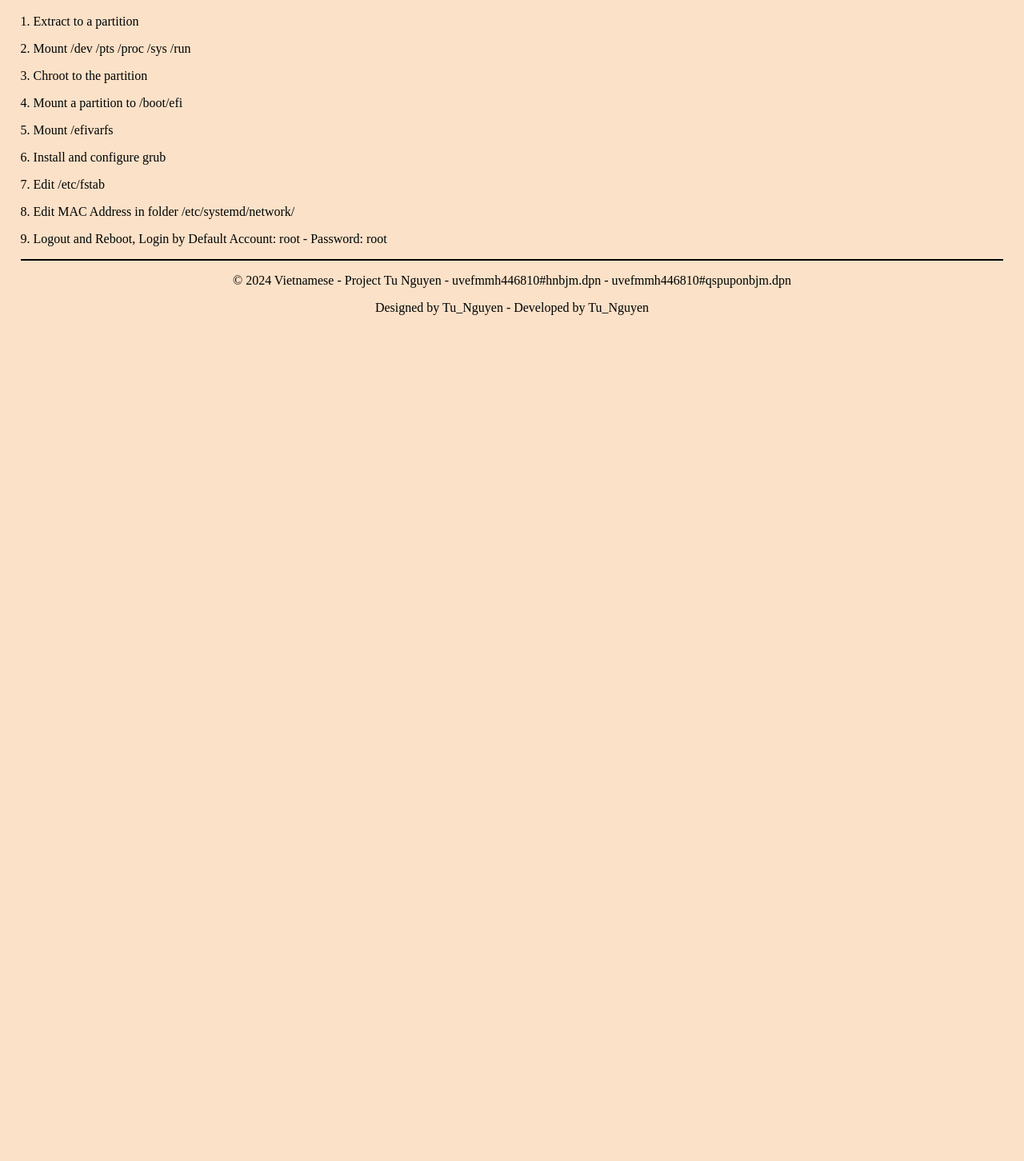
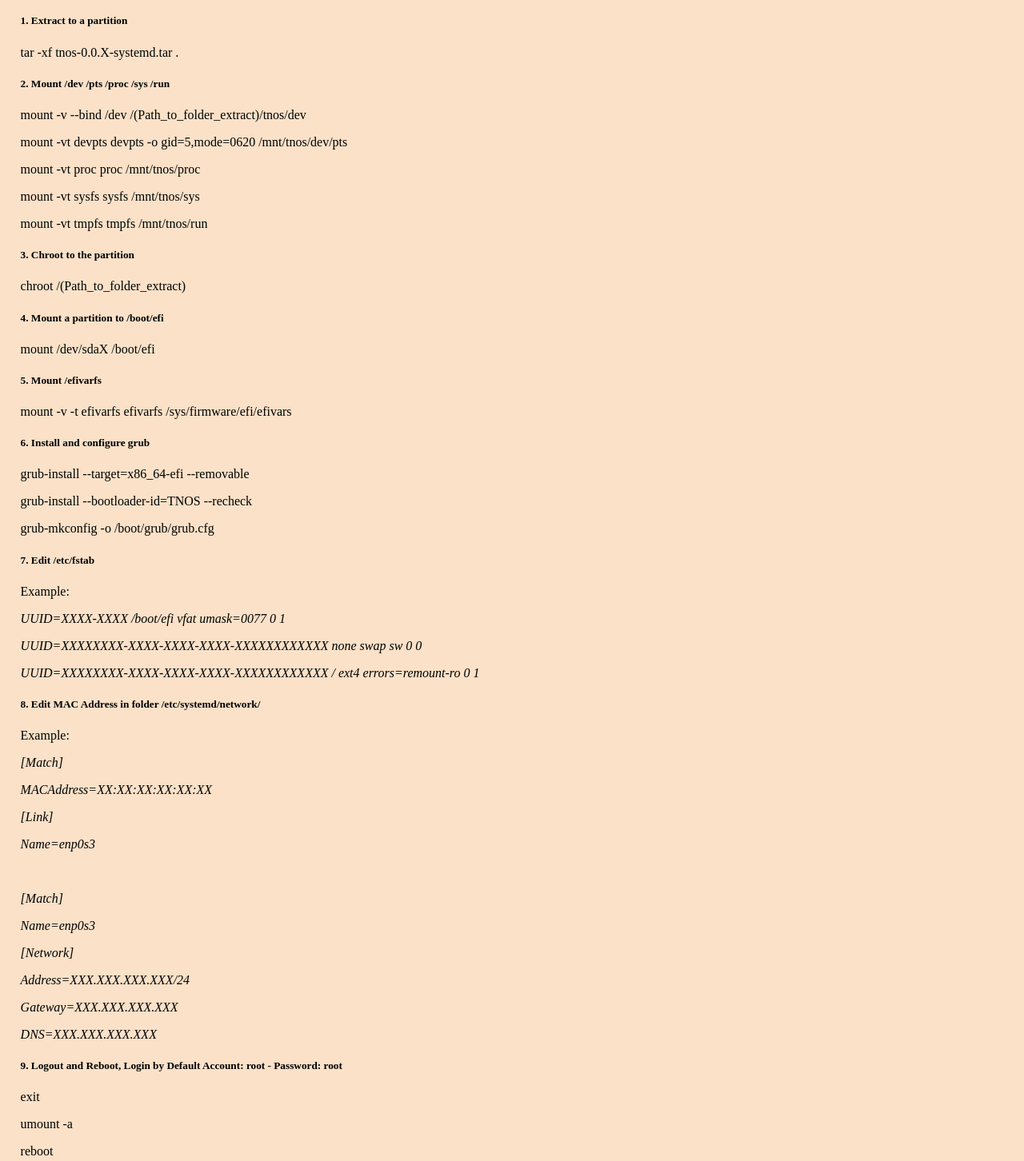
Before and after one commit to tu-nguyen-area/tunguyen, a plain HTML site: page tnos.html in a window 1280 px wide. Shown: the part 1020-2472 px from the top of the page at 80% size. Before the commit the page ends 1430 px from the top, so only its background shows below. Drawn offline with Linux system fonts and the light colour scheme.

Commit message:
Commit 3

```diff
--- a/tnos.html
+++ b/tnos.html
@@ -84,15 +84,46 @@
 
     <section id="installs">
         <h4>How to install? (For POWER user, NOT RECOMMENDED for NORMAL users. YOU ARE WARNED!)</h4>
-        <p>1. Extract to a partition</p>
-        <p>2. Mount /dev /pts /proc /sys /run</p>
-        <p>3. Chroot to the partition</p>
-        <p>4. Mount a partition to /boot/efi</p>
-        <p>5. Mount /efivarfs</p>
-        <p>6. Install and configure grub</p>
-        <p>7. Edit /etc/fstab</p>
-        <p>8. Edit MAC Address in folder /etc/systemd/network/</p>
-        <p>9. Logout and Reboot, Login by Default Account: root - Password: root</p>
+        <h5>1. Extract to a partition</h5>
+            <p>tar -xf tnos-0.0.X-systemd.tar .</p>
+        <h5>2. Mount /dev /pts /proc /sys /run</h5>
+            <p>mount -v --bind /dev /(Path_to_folder_extract)/tnos/dev</p>
+            <p>mount -vt devpts devpts -o gid=5,mode=0620 /mnt/tnos/dev/pts</p>
+            <p>mount -vt proc proc /mnt/tnos/proc</p>
+            <p>mount -vt sysfs sysfs /mnt/tnos/sys</p>
+            <p>mount -vt tmpfs tmpfs /mnt/tnos/run</p>
+        <h5>3. Chroot to the partition</h5>
+            <p>chroot /(Path_to_folder_extract)</p>
+        <h5>4. Mount a partition to /boot/efi</h5>
+            <p>mount /dev/sdaX /boot/efi</p>
+        <h5>5. Mount /efivarfs</h5>
+            <p>mount -v -t efivarfs efivarfs /sys/firmware/efi/efivars</p>
+        <h5>6. Install and configure grub</h5>
+            <p>grub-install --target=x86_64-efi --removable</p>
+            <p>grub-install --bootloader-id=TNOS --recheck</p>
+            <p>grub-mkconfig -o /boot/grub/grub.cfg</p>
+        <h5>7. Edit /etc/fstab</h5>
+            <p>Example:</p>
+            <p><i>UUID=XXXX-XXXX /boot/efi vfat umask=0077 0 1</i></p>
+            <p><i>UUID=XXXXXXXX-XXXX-XXXX-XXXX-XXXXXXXXXXXX none swap sw 0 0</i></p>
+            <p><i>UUID=XXXXXXXX-XXXX-XXXX-XXXX-XXXXXXXXXXXX / ext4 errors=remount-ro 0 1</i></p>
+        <h5>8. Edit MAC Address in folder /etc/systemd/network/</h5>
+            <p>Example:</p>
+            <p><i>[Match]</i></p>
+            <p><i>MACAddress=XX:XX:XX:XX:XX:XX</i></p>
+            <p><i>[Link]</i></p>
+            <p><i>Name=enp0s3</i></p>
+            <br>
+            <p><i>[Match]</i></p>
+            <p><i>Name=enp0s3</i></p>
+            <p><i>[Network]</i></p>
+            <p><i>Address=XXX.XXX.XXX.XXX/24</i></p>
+            <p><i>Gateway=XXX.XXX.XXX.XXX</i></p>
+            <p><i>DNS=XXX.XXX.XXX.XXX</i></p>
+        <h5>9. Logout and Reboot, Login by Default Account: root - Password: root</h5>
+            <p>exit</p>
+            <p>umount -a</p>
+            <p>reboot</p>
     </section>
 
     <hr class="index-hr">
```
